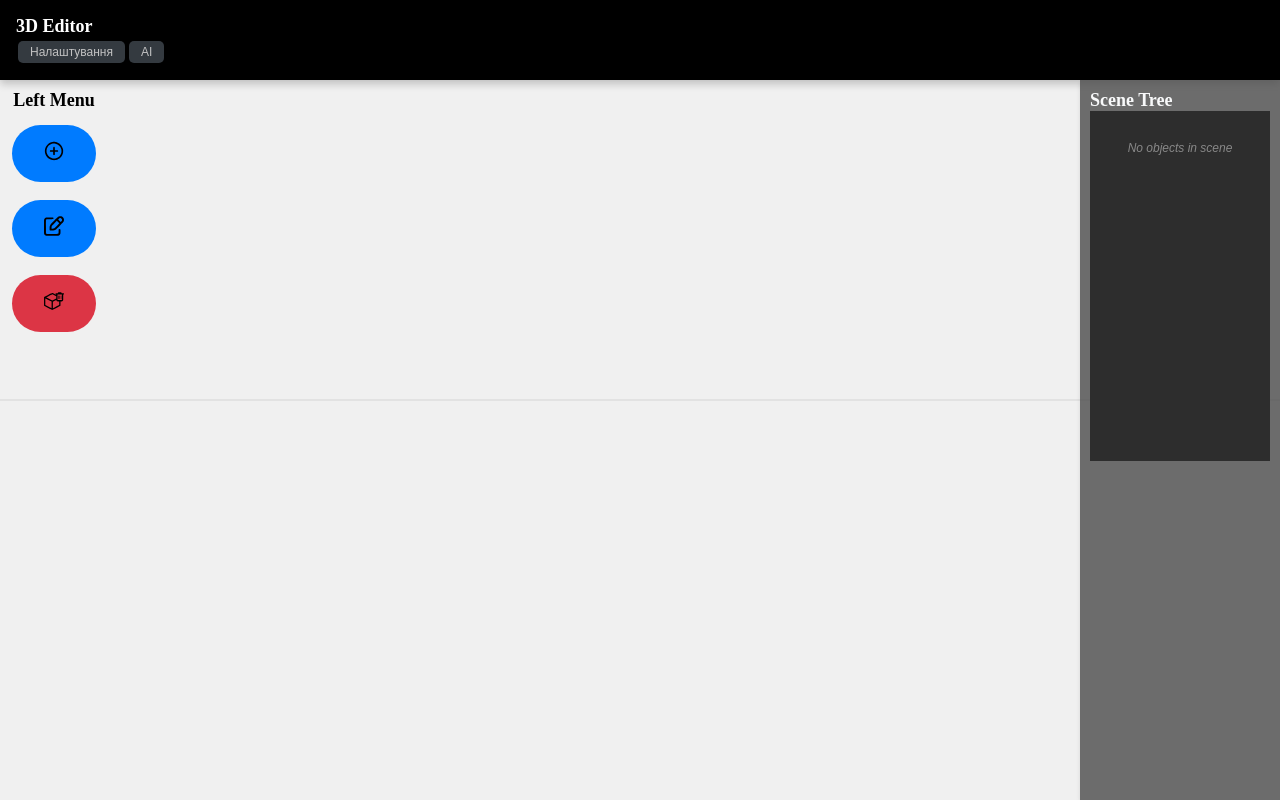
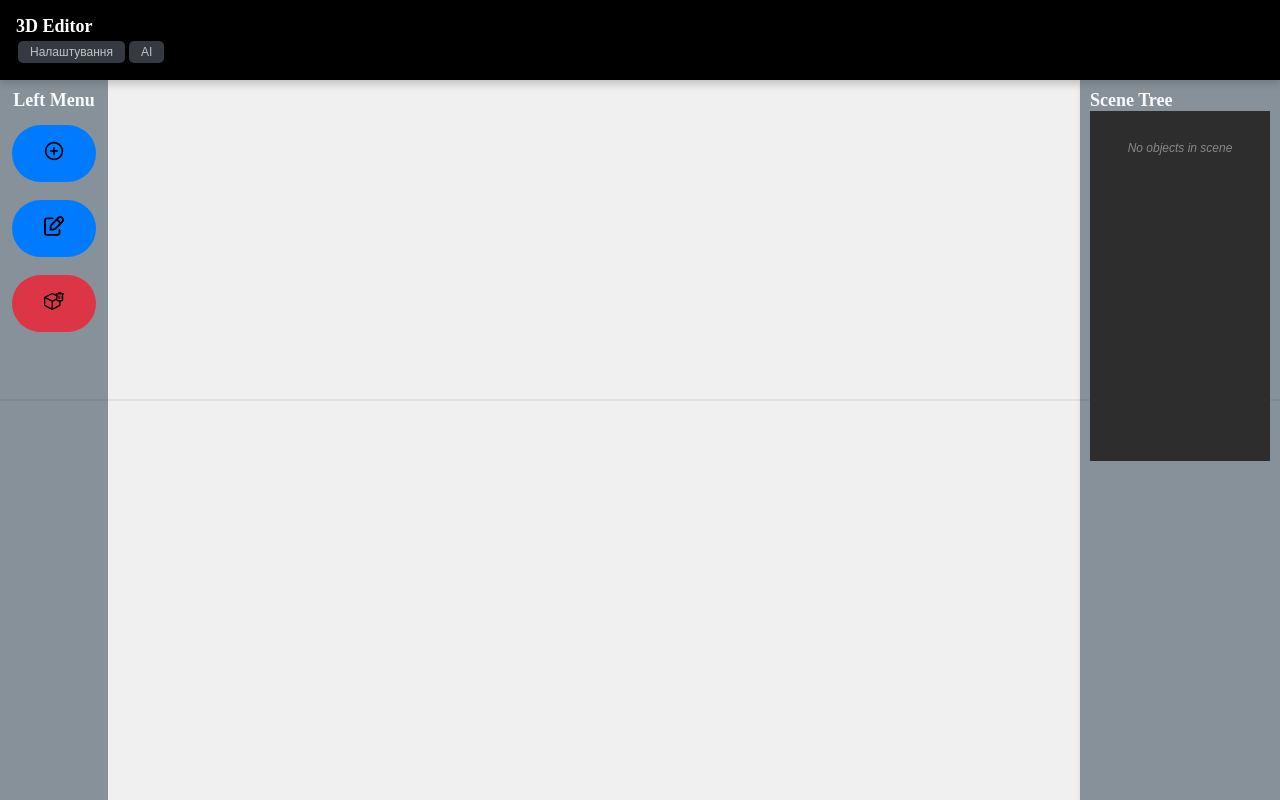
Before and after one commit to 1Mk7i/3d-editor, a Next.js app: page / in a window 1280 px wide. Built offline with nearby package versions, Linux system fonts and the light colour scheme.

Commit message:
Revert "menu update"
This reverts commit 210e8d227f0a3da897c66866a168c5abf2d840d8.

```diff
--- a/src/components/UI/Layaout/LeftMenu.tsx
+++ b/src/components/UI/Layaout/LeftMenu.tsx
@@ -67,7 +67,7 @@ export const LeftMenu: React.FC<LeftMenuProps> = ({
     return (
         <Menu
             position='left'
-            variant='invisible'
+            variant='secondary'
             elevation={0}
             title="Left Menu"
             orientation='vertical'
--- a/src/components/UI/Menu/Menu.module.css
+++ b/src/components/UI/Menu/Menu.module.css
@@ -1,15 +1,13 @@
 :root {
   --menu-primary-bg: #000000;
-  --menu-secondary-bg: #474747c7;
+  --menu-secondary-bg: #2c3e5088;
   --menu-dark-bg: #1a1a1a;
   --menu-light-bg: #ffffff;
-  --menu-invisible-bg: transparent;
 
   --menu-primary-text: #ffffff;
   --menu-secondary-text: #f8f9fa;
   --menu-dark-text: #ffffff;
   --menu-light-text: #212529;
-  --menu-invisible-text: #ffffff;
 
   --menu-border-radius: 0;
   --menu-padding: 10px;
@@ -36,11 +34,6 @@
 .secondary {
   background-color: var(--menu-secondary-bg);
   color: var(--menu-secondary-text);
-}
-
-.inverse {
-  background-color: var(--menu-invisible-bg);
-  color: var(--menu-invisible-text);
 }
 
 .dark {
--- a/src/components/UI/Menu/types.ts
+++ b/src/components/UI/Menu/types.ts
@@ -1,6 +1,6 @@
 import { CSSProperties, ReactNode } from 'react';
 
-export type MenuVariant = 'primary' | 'secondary' | 'dark' | 'light' | 'transparent' | 'invisible';
+export type MenuVariant = 'primary' | 'secondary' | 'dark' | 'light' | 'transparent';
 export type MenuPosition = 'top' | 'left' | 'right' | 'bottom';
 export type MenuSize = 'small' | 'medium' | 'large';
 
```
